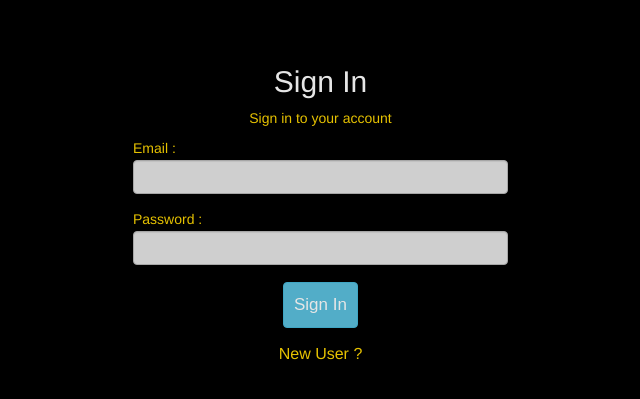
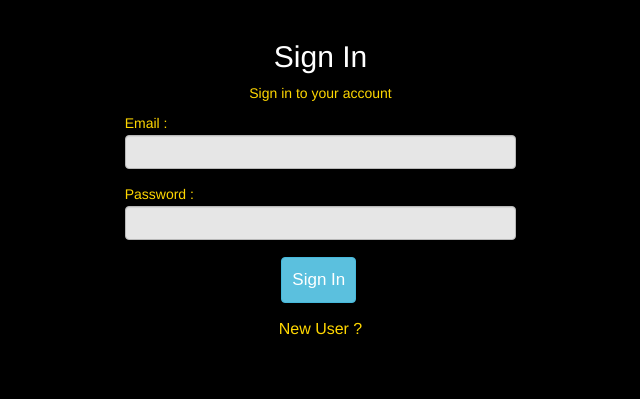
Before and after one commit to rish2ind/Hotel-Management, a PHP site: page /user-login.php in a window 1280 px wide. Shown: the part 100-499 px from the top of the page, without its empty margins (312-952 px from the left). Run offline with PHP 8.4, Linux system fonts and the light colour scheme; some libraries are stand-ins or nearby versions.

Commit message:
Improve UI of sign up page

```diff
--- a/user-login.php
+++ b/user-login.php
@@ -6,11 +6,7 @@
                 background-color: black;
 
             }
-            .register{
-                padding: 25px;
 
-                opacity: .9;
-            }
         </style>
 
 
```
